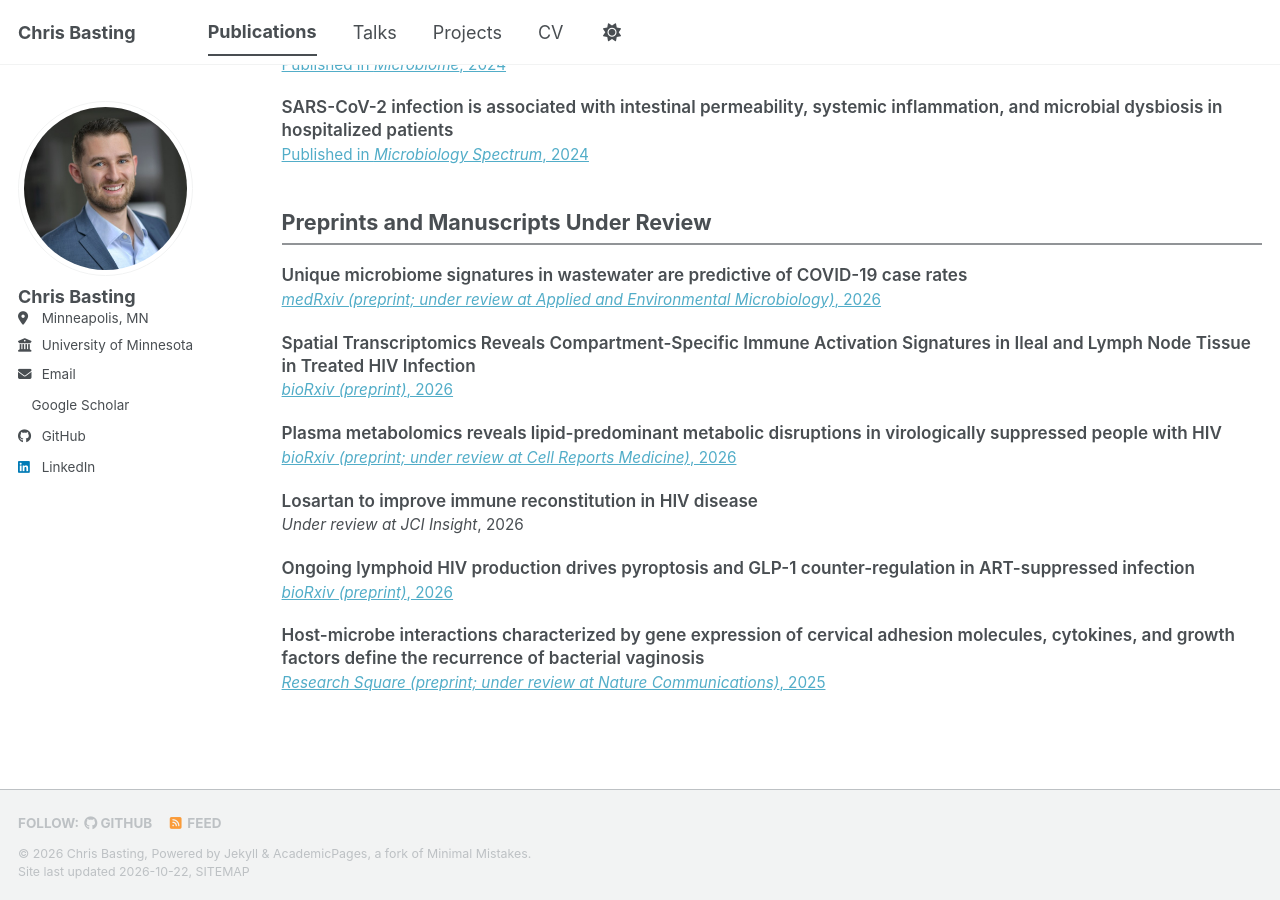
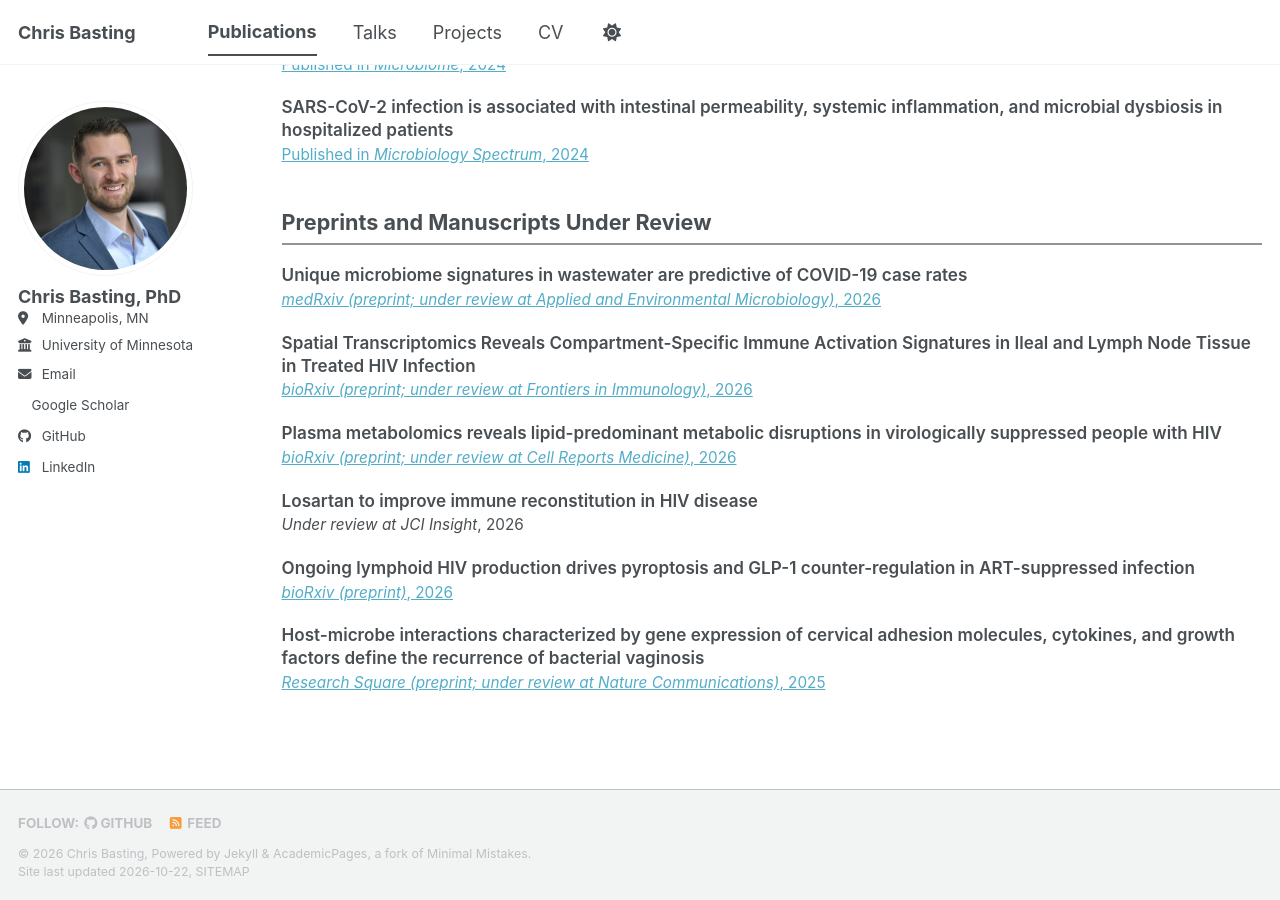
Before and after one commit to chris-basting/chris-basting.github.io, a Jekyll site: the page built from _pages/publications.html, in a window 1280 px wide and 900 px high, scrolled down 937 px. Built offline with Jekyll 4.4.1, drawn with Linux system fonts in a browser that asks for light colours; a style sheet for code colours, icons or effects is not loaded.

Commit message:
Add PhD to sidebar name; note spatial transcriptomics paper under review at Frontiers in Immunology
Co-Authored-By: Claude Opus 5.5 <noreply@anthropic.com>
Claude-Session: https://claude.ai/code/session_01T8rxSmFpqvMFFMP1LFqe2d

```diff
--- a/_config.yml
+++ b/_config.yml
@@ -24,7 +24,7 @@ repository               : "chris-basting/chris-basting.github.io"
 author:
   # Biographic information
   avatar           : "profile.jpg"
-  name             : "Chris Basting"
+  name             : "Chris Basting, PhD"
   pronouns         : # example: "she/her"
   bio              :
   location         : "Minneapolis, MN"
```
Also changed, not shown: _publications/2026-08-28-spatial-transcriptomics-ileal-lymph-node-hiv.md (+2 -2 lines).
